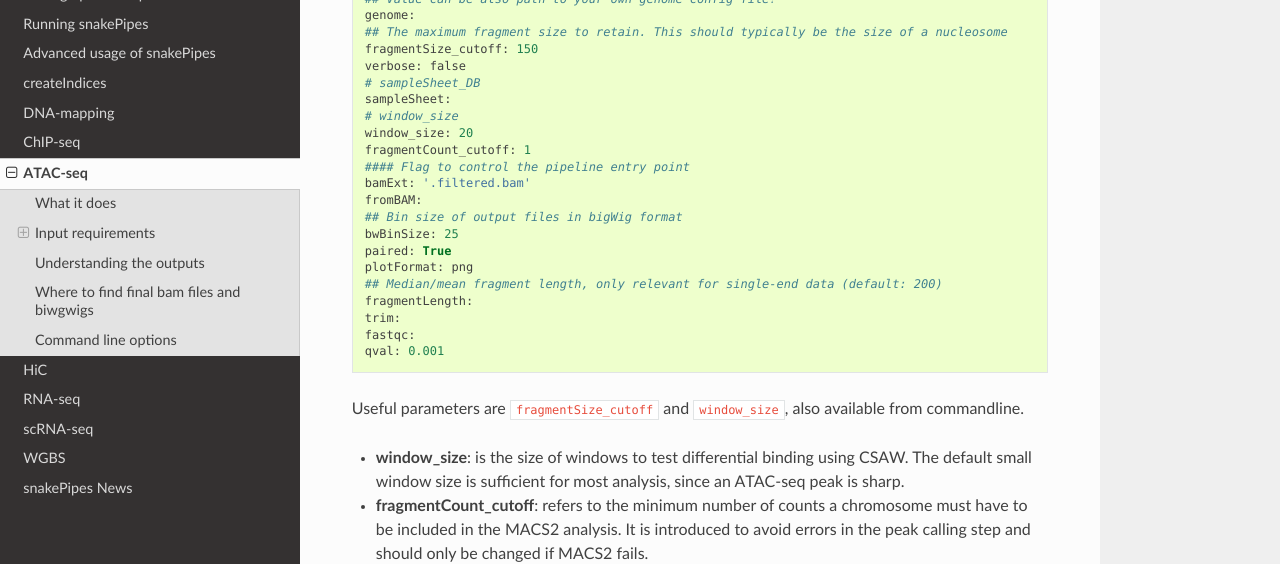
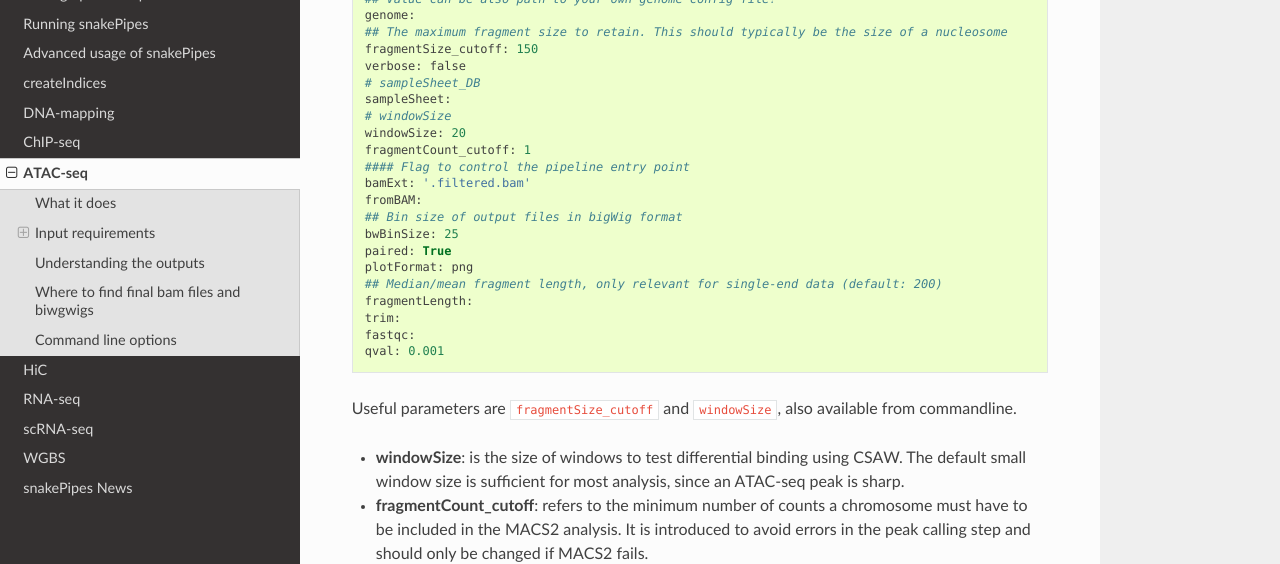
Before and after one commit to maxplanck-ie/snakepipes, a Sphinx documentation site: the page built from docs/content/workflows/ATAC-seq.rst, in a window 1280 px wide and 900 px high, scrolled down 2179 px. Shown: the part 151-715 px from the top of the window. Built offline with Sphinx 7.4.7 and the Read the Docs theme 2.0.0, drawn with Linux system fonts in a browser that asks for light colours.

Commit message:
A few more camelCase changes

```diff
--- a/docs/content/workflows/ATAC-seq.rst
+++ b/docs/content/workflows/ATAC-seq.rst
@@ -66,8 +66,8 @@ There is a configuration file in ``snakePipes/workflows/ATACseq/defaults.yaml``:
     verbose: false
     # sampleSheet_DB
     sampleSheet:
-    # window_size
-    window_size: 20
+    # windowSize
+    windowSize: 20
     fragmentCount_cutoff: 1
     #### Flag to control the pipeline entry point
     bamExt: '.filtered.bam'
@@ -82,9 +82,9 @@ There is a configuration file in ``snakePipes/workflows/ATACseq/defaults.yaml``:
     fastqc:
     qval: 0.001
 
-Useful parameters are ``fragmentSize_cutoff`` and ``window_size``, also available from commandline.
+Useful parameters are ``fragmentSize_cutoff`` and ``windowSize``, also available from commandline.
 
-* **window_size**: is the size of windows to test differential binding using CSAW. The default small window size is sufficient for most analysis, since an ATAC-seq peak is sharp.
+* **windowSize**: is the size of windows to test differential binding using CSAW. The default small window size is sufficient for most analysis, since an ATAC-seq peak is sharp.
 
 * **fragmentCount_cutoff**: refers to the minimum number of counts a chromosome must have to be included in the MACS2 analysis. It is introduced to avoid errors in the peak calling step and should only be changed if MACS2 fails.
 
--- a/docs/content/workflows/ChIP-seq.rst
+++ b/docs/content/workflows/ChIP-seq.rst
@@ -123,10 +123,10 @@ There is a configuration file in ``snakePipes/workflows/ChIP-seq/defaults.yaml``
     verbose: false
     # sampleInfo_DB
     sample_info:
-    # window_size
-    window_size: 150
+    # windowSize
+    windowSize: 150
 
-The only parameters that are useful to change are ``bwBinSize``, ``fragmentLength``, and ``window_size``. Note however that those can be more conveniently changed on the command line.
+The only parameters that are useful to change are ``bwBinSize``, ``fragmentLength``, and ``windowSize``. Note however that those can be more conveniently changed on the command line.
 
 Understanding the outputs
 ---------------------------
--- a/docs/content/workflows/DNA-mapping.rst
+++ b/docs/content/workflows/DNA-mapping.rst
@@ -56,12 +56,12 @@ There is a configuration file in ``snakePipes/workflows/DNA-mapping/defaults.yam
     ## Retain only reads with at least the given mapping quality
     mapq: 0
     ## Retain only reads mapping in proper pairs
-    properpairs: false
+    properPairs: false
     ## Mate orientation in paired-end experiments for Bowtie2 mapping
     ## (default "--fr" is appropriate for Illumina sequencing)
-    mate_orientation: --fr
+    mateOrientation: --fr
     ## other Bowtie2 stuff
-    insert_size_max: 1000
+    insertSizeMax: 1000
     bowtie_opts:
     plotFormat: png
     ## Median/mean fragment length, only relevant for single-end data (default: 200)
--- a/docs/content/workflows/RNA-seq.rst
+++ b/docs/content/workflows/RNA-seq.rst
@@ -52,7 +52,7 @@ There is a configuration file in ``snakePipes/workflows/RNA-seq/defaults.yaml``:
     sampleSheet:
     bwBinSize: 25
     fastqc: False
-    featurecounts_options: -C -Q 10 --primary
+    featureCountsOptions: -C -Q 10 --primary
     filter_annotation:
     fragmentLength: 200
     library_type: 2
@@ -76,7 +76,7 @@ Apart from the common workflow options (see :ref:`running_snakePipes`), the foll
 
 * **star_options/hisat_options**: Options to pass on to your chosen aligner. Note that library type and junction definitions doesn't have to be passed to the aligners as options, as they are handeled either automatically, or via other parameters.
 
-* **featurecounts_options**: Options to pass to featureCounts (in case the ``alignment`` or ``allelic-mapping`` mode is used). Note that the paired-end information is automatically passed to featurecounts via the workflow, and the summerization is always performed at **gene level**, since the workflow assumes that featurecounts output is being used for gene-level differential expression analysis. If you wish to perform a **transcript-level** DE analysis, please choose the mode **alignment-free**.
+* **featureCountsOptions**: Options to pass to featureCounts (in case the ``alignment`` or ``allelic-mapping`` mode is used). Note that the paired-end information is automatically passed to featurecounts via the workflow, and the summerization is always performed at **gene level**, since the workflow assumes that featurecounts output is being used for gene-level differential expression analysis. If you wish to perform a **transcript-level** DE analysis, please choose the mode **alignment-free**.
 
 * **filter_annotation**: Options you can pass on to filter the original `GTF file <http://genome.ucsc.edu/goldenPath/help/customTrack.html#GTF>`__. This is useful in case you want to filter certain kind of transcripts (such as pseudogenes) before running the counts/DE analysis.
 
```
Also changed, not shown: 13 other files.
